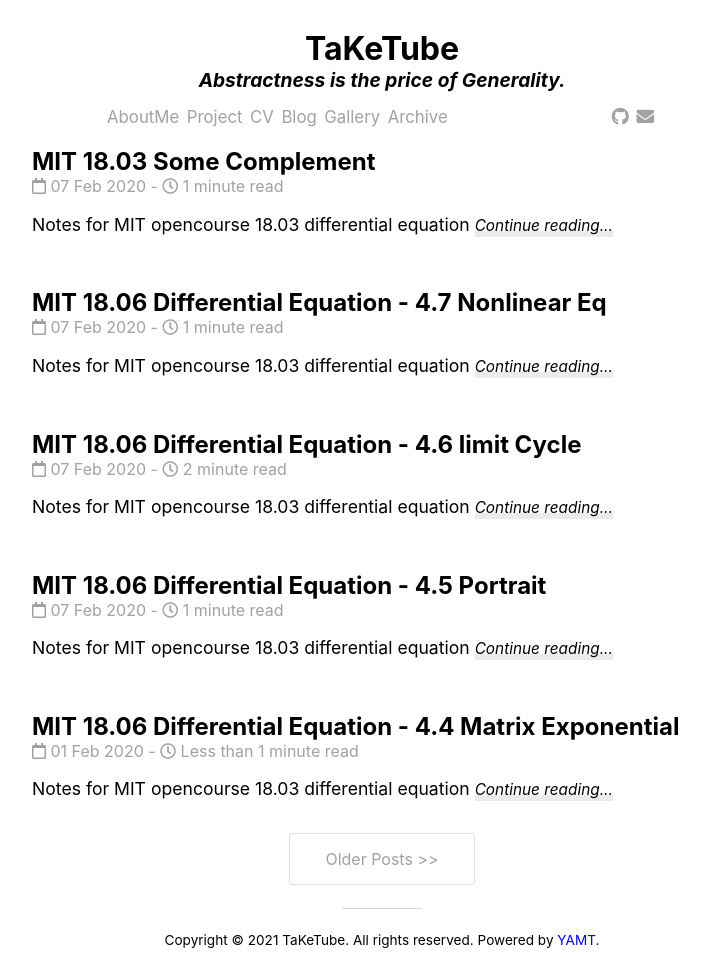
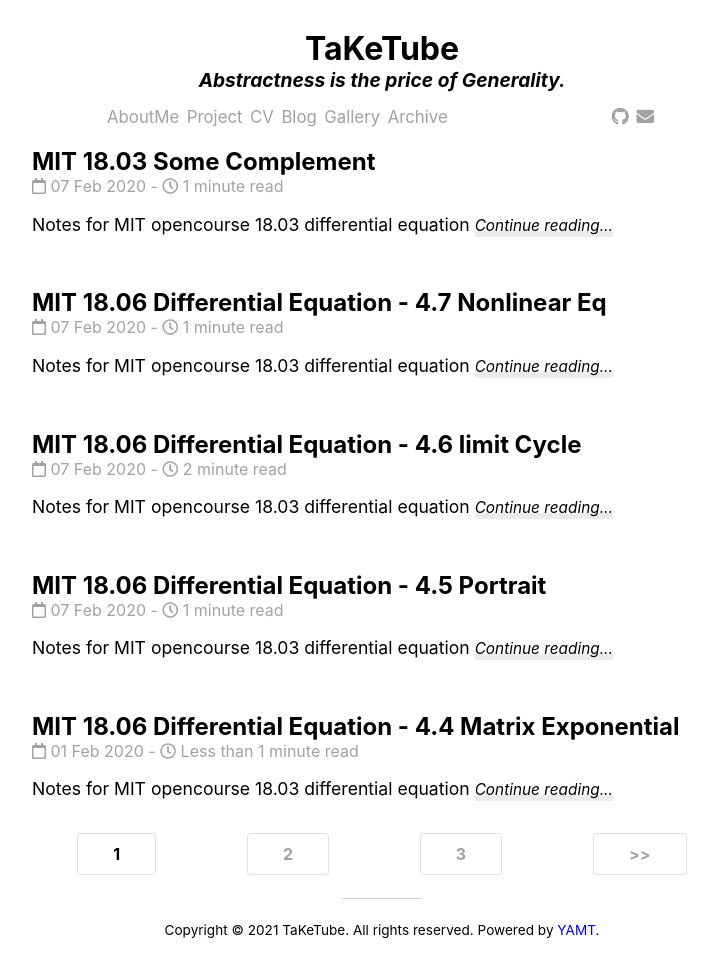
Before and after one commit to TaKeTube/TaKeTube.github.io, a Jekyll site: the page built from index.html, in a window 1280 px wide. Shown: the whole page, without its empty margins (258-976 px from the left). Built offline with Jekyll 4.4.1, drawn with Linux system fonts in a browser that asks for light colours; nearby versions of some CDN libraries; the list of posts is cut into pages by our own code.

Commit message:
Paginator modified 2

```diff
--- a/_layouts/home.html
+++ b/_layouts/home.html
@@ -43,10 +43,19 @@ title: Home
 <div class = "paginator">
     {% if paginator.total_pages > 1 %}
         {% if paginator.previous_page %}
-            <a class = "newer paginate-button" href="{{ paginator.previous_page_path | relative_url }}"><< Newer Posts</a>
+            <a class = "newer paginate-button" href="{{ paginator.previous_page_path | relative_url }}"><<</a>
         {% endif %}
+        {% for page in (1..paginator.total_pages) %}
+            {% if page == paginator.page %}
+                <span class="active paginate-button">{{ page }}</span>
+            {% elsif page == 1 %}
+                <a class="paginate-button" href="{{ '/index.html' | prepend: site.baseurl | replace: '//', '/' }}">{{ page }}</a>
+            {% else %}
+                <a class="paginate-button" href="{{ site.paginate_path | prepend: site.baseurl | replace: '//', '/' | replace: ':num', page }}">{{ page }}</a>
+            {% endif %}
+        {% endfor %}
         {% if paginator.next_page %}
-            <a class = "older paginate-button" href="{{ paginator.next_page_path | relative_url }}">Older Posts >></a>
+            <a class = "older paginate-button" href="{{ paginator.next_page_path | relative_url }}">>></a>
         {% endif %}
     {% endif %}
 </div>
--- a/_sass/paginator.scss
+++ b/_sass/paginator.scss
@@ -26,9 +26,10 @@
     .paginate-button{
         border: 1px solid #e0e0e0;
         border-radius: 3px;
-        padding: 15px 35px;
+        padding: 10px 35px;
         display: inline-block;
         font-size: 16px;
+        font-weight: bold;
     }
     .paginate-button:hover{
         background-color: $light-grey;
```
